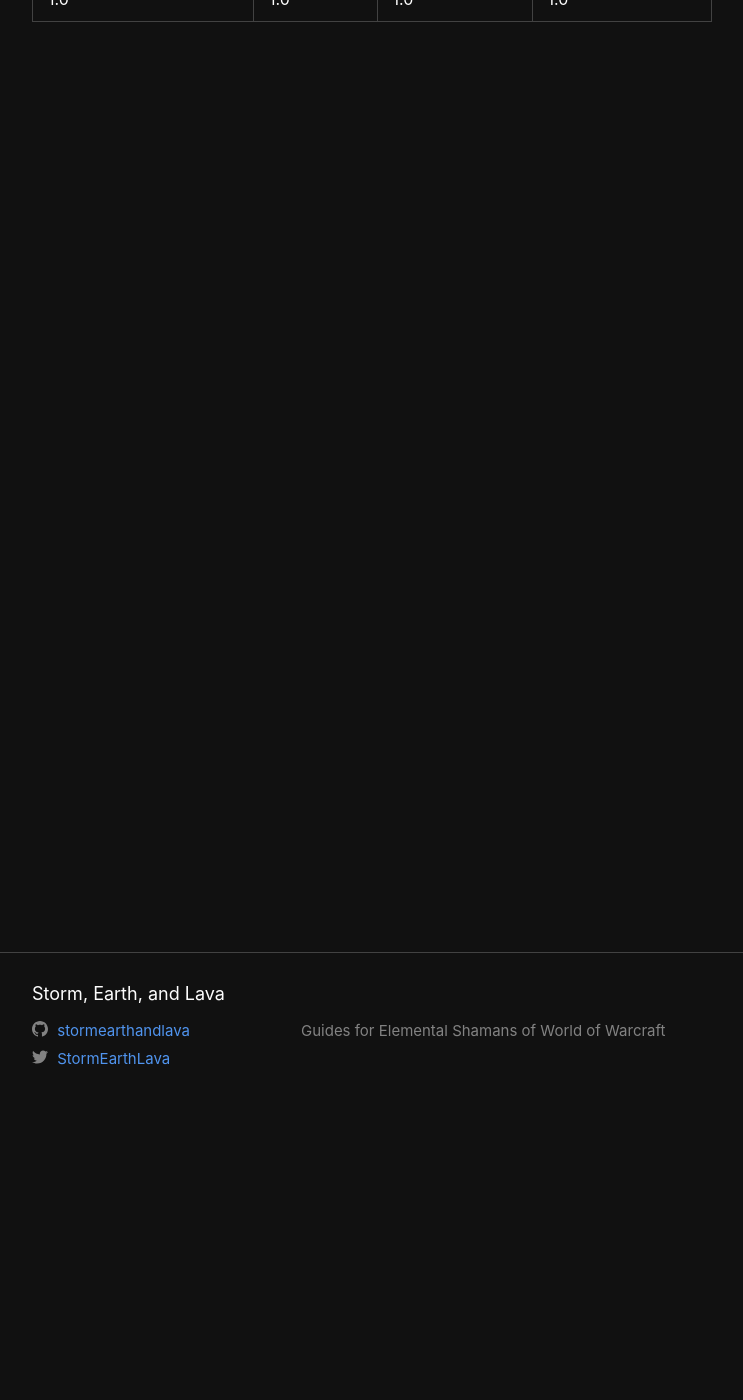
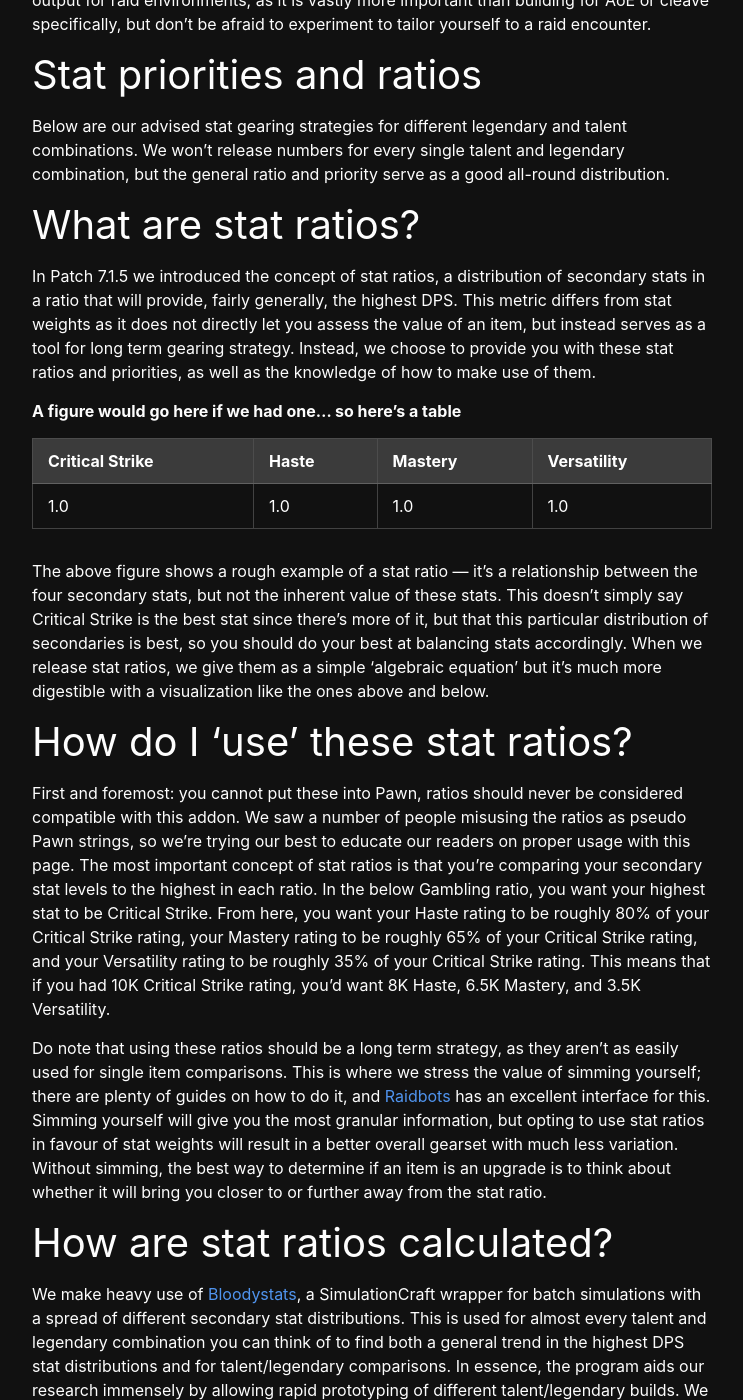
Before and after one commit to stormearthandlava/stormearthandlava.github.io, a Jekyll site: the page built from guide/general/stats.md, in a window 1280 px wide and 1400 px high, scrolled down 270 px. Shown: the whole window, without its empty margins (268-1011 px from the left). Built offline with Jekyll 4.4.1, drawn with Linux system fonts in a browser that asks for light colours; our own code applies the rules of GitHub Pages for plain Markdown files; some of the changed text lies outside the part shown.

Commit message:
Stats page: Added some dummy text from existing guide

```diff
--- a/guide/general/stats.md
+++ b/guide/general/stats.md
@@ -1,9 +1,37 @@
 ---
 title: "Stats"
 ---
-We love stats. So you should get some, too.
 
+Due to the advent of the Titanforging system, BiS lists are a defunct practice. We suggest you simulate each piece of gear you obtain against your other gear to find the most effective gear set. Aside from that, following a general stat priority and ratio is the most practical way to move forward with gearing. Additionally, we are focused on single target output for raid environments, as it is vastly more important than building for AoE or cleave specifically, but don’t be afraid to experiment to tailor yourself to a raid encounter.
+
+
+# Stat priorities and ratios
+
+Below are our advised stat gearing strategies for different legendary and talent combinations. We won’t release numbers for every single talent and legendary combination, but the general ratio and priority serve as a good all-round distribution.
+
+
+# What are stat ratios?
+
+In Patch 7.1.5 we introduced the concept of stat ratios, a distribution of secondary stats in a ratio that will provide, fairly generally, the highest DPS. This metric differs from stat weights as it does not directly let you assess the value of an item, but instead serves as a tool for long term gearing strategy. Instead, we choose to provide you with these stat ratios and priorities, as well as the knowledge of how to make use of them.
+
+
+**A figure would go here if we had one... so here's a table**
 
 Critical Strike | Haste | Mastery | Versatility
 --- | --- | --- | ---
 1.0 | 1.0 | 1.0 | 1.0
+
+The above figure shows a rough example of a stat ratio — it’s a relationship between the four secondary stats, but not the inherent value of these stats. This doesn’t simply say Critical Strike is the best stat since there’s more of it, but that this particular distribution of secondaries is best, so you should do your best at balancing stats accordingly. When we release stat ratios, we give them as a simple ‘algebraic equation’ but it’s much more digestible with a visualization like the ones above and below.
+
+
+# How do I ‘use’ these stat ratios?
+
+First and foremost: you cannot put these into Pawn, ratios should never be considered compatible with this addon. We saw a number of people misusing the ratios as pseudo Pawn strings, so we’re trying our best to educate our readers on proper usage with this page. The most important concept of stat ratios is that you’re comparing your secondary stat levels to the highest in each ratio. In the below Gambling ratio, you want your highest stat to be Critical Strike. From here, you want your Haste rating to be roughly 80% of your Critical Strike rating, your Mastery rating to be roughly 65% of your Critical Strike rating, and your Versatility rating to be roughly 35% of your Critical Strike rating. This means that if you had 10K Critical Strike rating, you’d want 8K Haste, 6.5K Mastery, and 3.5K Versatility.
+
+Do note that using these ratios should be a long term strategy, as they aren’t as easily used for single item comparisons. This is where we stress the value of simming yourself; there are plenty of guides on how to do it, and <a href="https://raidbots.com/">Raidbots</a> has an excellent interface for this. Simming yourself will give you the most granular information, but opting to use stat ratios in favour of stat weights will result in a better overall gearset with much less variation. Without simming, the best way to determine if an item is an upgrade is to think about whether it will bring you closer to or further away from the stat ratio.
+
+# How are stat ratios calculated?
+We make heavy use of <a href="https://github.com/Bloodmallet/bloodystats">Bloodystats</a>, a SimulationCraft wrapper for batch simulations with a spread of different secondary stat distributions. This is used for almost every talent and legendary combination you can think of to find both a general trend in the highest DPS stat distributions and for talent/legendary comparisons. In essence, the program aids our research immensely by allowing rapid prototyping of different talent/legendary builds. We use a few constraints to make sure the distributions are realistically achievable. Bloodystats then generates a series of the top few best distributions for each talent/legendary setup we’ve asked for. We present either raw stat ratios (like in Gambling) or aggregate means for a best fit across a large number of talent/legendary setups (like the AoE and General stat ratios).
+
+# Stat ratios and comparisons
+The figure below shows the current stat ratios of three separate builds: Gambling, AoE and General. This serves as a graphical example of how stat ratios are a distribution of a given amount of secondary stats and not the relative ‘DPS value’ of the stats. In addition to this, the relative similarity between ratios is quite apparent with Tier 21.
```
